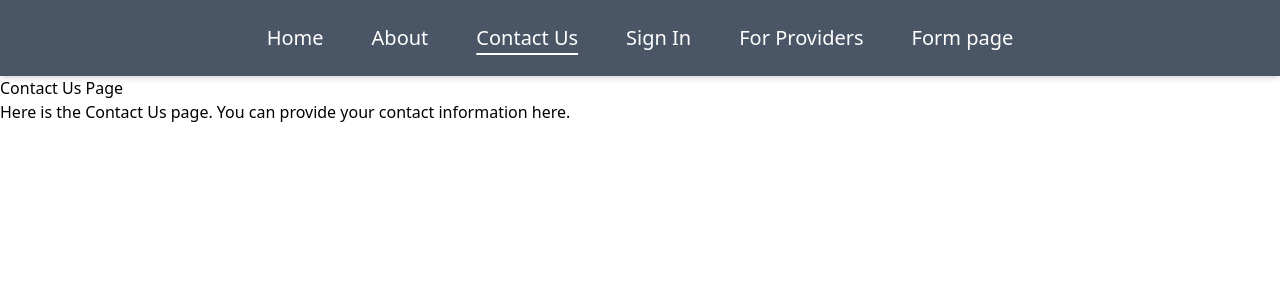
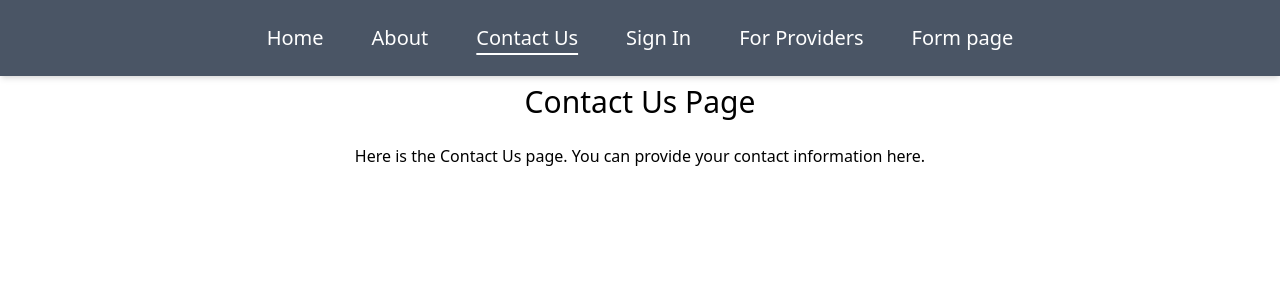
Before and after one commit to modaralgayal/talopakettiin-frontend, a React (Vite) app in the folder talopakettiin/: page /contact in a window 1280 px wide. Shown: the top 300 px of the page. Built offline with nearby package versions, Linux system fonts and the light colour scheme.

Commit message:
learning tailwindcss on this.

```diff
--- a/talopakettiin/src/pages/Header.jsx
+++ b/talopakettiin/src/pages/Header.jsx
@@ -19,7 +19,7 @@ export const Header = () => {
                 to={item.path}
                 className={({ isActive }) =>
                   `text-white text-xl transition-colors py-2 px-2 block rounded-2xl
-                  group-hover:bg-blue-300 ${isActive ? "underline underline-offset-8" : ""}`
+                  group-hover:underline underline-offset-8 ${isActive ? "underline underline-offset-8" : ""}`
                 }
               >
                 {item.name}
--- a/talopakettiin/src/pages/aboutPage.jsx
+++ b/talopakettiin/src/pages/aboutPage.jsx
@@ -1,10 +1,10 @@
-import React from 'react';
+import React from "react";
 
 export const AboutPage = () => {
   return (
-    <div>
-      <h1>About Page</h1>
-      <p>This is the About page where you can add details about your app.</p>
+    <div className="flex justify-center items-center flex-col">
+      <h1 className="text-3xl py-2">About Page</h1>
+      <p className="p-4">This is the About page where you can add details about your app.</p>
     </div>
   );
 };
--- a/talopakettiin/src/pages/contactUsPage.jsx
+++ b/talopakettiin/src/pages/contactUsPage.jsx
@@ -1,10 +1,13 @@
-import React from 'react';
+import React from "react";
 
 export const ContactUsPage = () => {
   return (
-    <div>
-      <h1>Contact Us Page</h1>
-      <p>Here is the Contact Us page. You can provide your contact information here.</p>
+    <div className="flex justify-center text-center flex-col">
+      <h1 className="text-3xl py-2">Contact Us Page</h1>
+      <p className="p-4">
+        Here is the Contact Us page. You can provide your contact information
+        here.
+      </p>
     </div>
   );
 };
--- a/talopakettiin/src/pages/homepage.jsx
+++ b/talopakettiin/src/pages/homepage.jsx
@@ -2,9 +2,9 @@ import React from "react";
 
 export const HomePage = () => {
   return (
-    <div>
-      <h1> Home Page </h1>
-      <p> Welcome to the homepage </p>
+    <div className="flex justify-center text-center flex-col">
+      <h1 className="text-3xl py-2"> Home Page </h1>
+      <p className="p-4"> Welcome to the homepage </p>
     </div>
   );
 };
```
Also changed, not shown: talopakettiin/src/controllers/formController.js (added), talopakettiin/src/controllers/userController.js (added), 1 other file (tests, documents, lock files or other folders).
